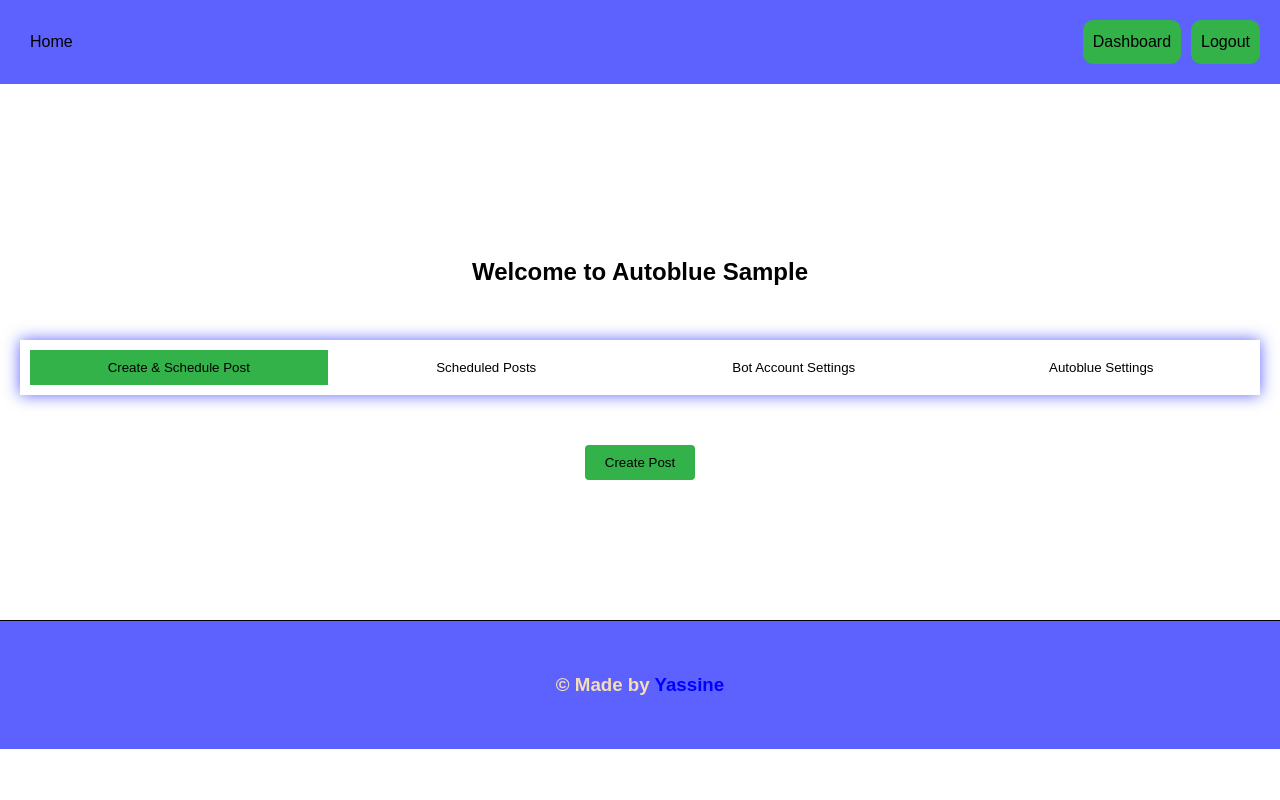
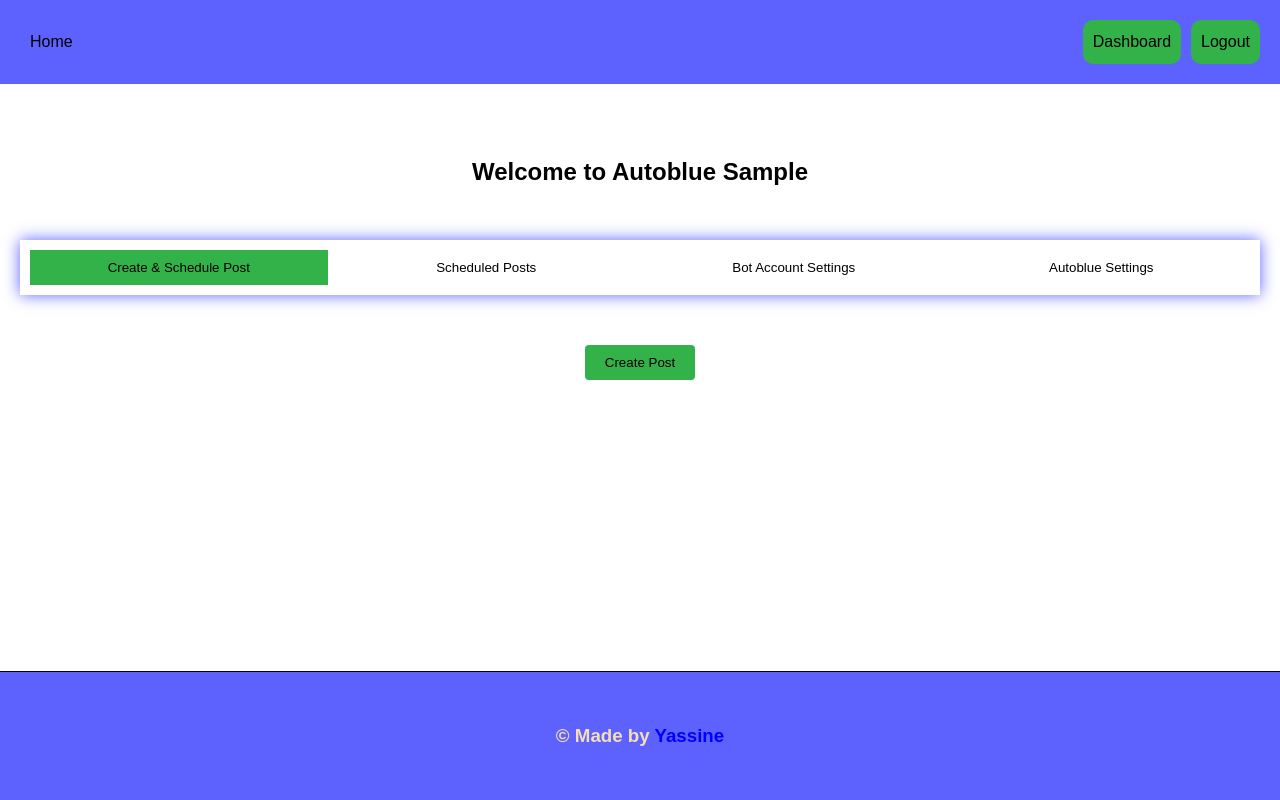
Before and after one commit to fulanii/autoblue, a Django app: page /dashboard/ in a window 1280 px wide. Run offline with Django 5.2, Linux system fonts and the light colour scheme; the visitor is signed in with stand-in values (Sample User, id 1); data that the repository does not hold is empty; parts of the project's set-up code (start-up, migrations or seed data) failed here and were passed over.

Commit message:
fixed dashboard and home style, added deploy script

```diff
--- a/auto_app/views.py
+++ b/auto_app/views.py
@@ -85,7 +85,7 @@ def dashboard(request):
     formatted_datetime = now.strftime("%Y-%m-%dT%H:%M")
 
     user_blue_profile = BlueskyProfile.objects.filter(user_id=login_user.id).first()
-    user_all_blue_post = Post.objects.filter(user_id=login_user.id)
+    user_all_blue_post = Post.objects.filter(user_id=login_user.id).order_by('-posting_date')
 
     context = {
         "min_date": formatted_datetime,
--- a/static/auto_app/css/base/base.css
+++ b/static/auto_app/css/base/base.css
@@ -3,8 +3,12 @@ body {
   color: var(--primary-text-color);
   background-color: var(--body-bg-color);
   overflow-x: hidden;
+
+
+  display: flex;
+  flex-direction: column;
+  min-height: 100vh;
 }
 #main {
   /* height: 100vh; */
-  margin: 100px 0 100px 0;
 }
--- a/static/auto_app/css/layouts/footer.css
+++ b/static/auto_app/css/layouts/footer.css
@@ -1,6 +1,4 @@
 #footer {
-  /* position: absolute;
-  bottom: 0; */
   background-color: var(--primary-bg-color);
   display: flex;
   flex-direction: column;
@@ -8,7 +6,7 @@
   padding: 50px;
   border-top: solid;
   border-width: thin;
-  /* height: 50px; */
+  margin-top: auto;
 }
 .footer__p {
   color: var(--footer-text-color);
--- a/static/auto_app/css/pages/dashboard.css
+++ b/static/auto_app/css/pages/dashboard.css
@@ -1,7 +1,9 @@
 #dashboard {
   font-family: Arial, sans-serif;
   padding: 20px;
-  height: 100%;
+  display: flex;
+  flex-direction: column;
+  justify-content: center;
 }
 
 .dashboard-header h1 {
@@ -18,7 +20,6 @@
 
   flex-wrap: wrap; /* Ensure buttons wrap on smaller screens */
   gap: 10px; /* Add spacing between buttons */
-
 }
 
 .tab-button {
@@ -28,7 +29,6 @@
   transition: background 0.3s;
 
   flex: 1; /* Makes buttons equal width */
-
 }
 
 .tab-button.active {
@@ -45,7 +45,6 @@
 /* media queries ----------------- media queries */
 /* breakdown 440px and bellow */
 
-
 @media (max-width: 440px) {
   .dashboard-tabs {
     flex-direction: column; /* Stack the buttons vertically */
@@ -56,10 +55,10 @@
     font-size: 14px; /* Slightly smaller font size for smaller screens */
   }
   .dashboard-header h1 {
-    margin: 0 0 50px 0;
+    margin: 50px 0 50px 0;
     font-size: 20px;
   }
-  #dashboard{
+  #dashboard {
     padding: 5px;
   }
 }
--- a/static/auto_app/css/pages/home.css
+++ b/static/auto_app/css/pages/home.css
@@ -1,5 +1,5 @@
 #home{
-    height: 50vh;
+    height: 100vh;
     display: flex;
     justify-content: center;
     align-items: center;
```
Also changed, not shown: .github/workflows/deploy.yml.
